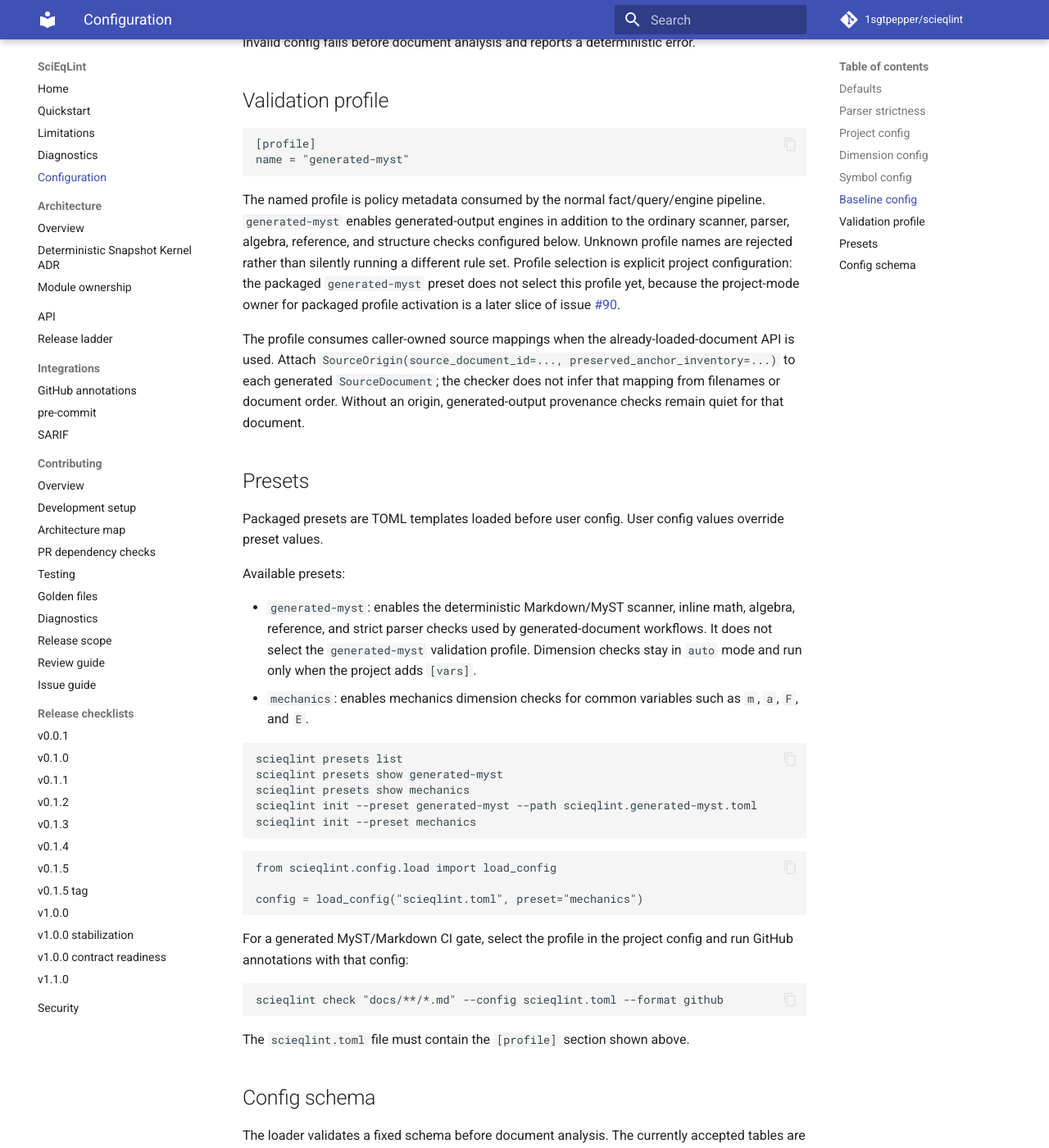
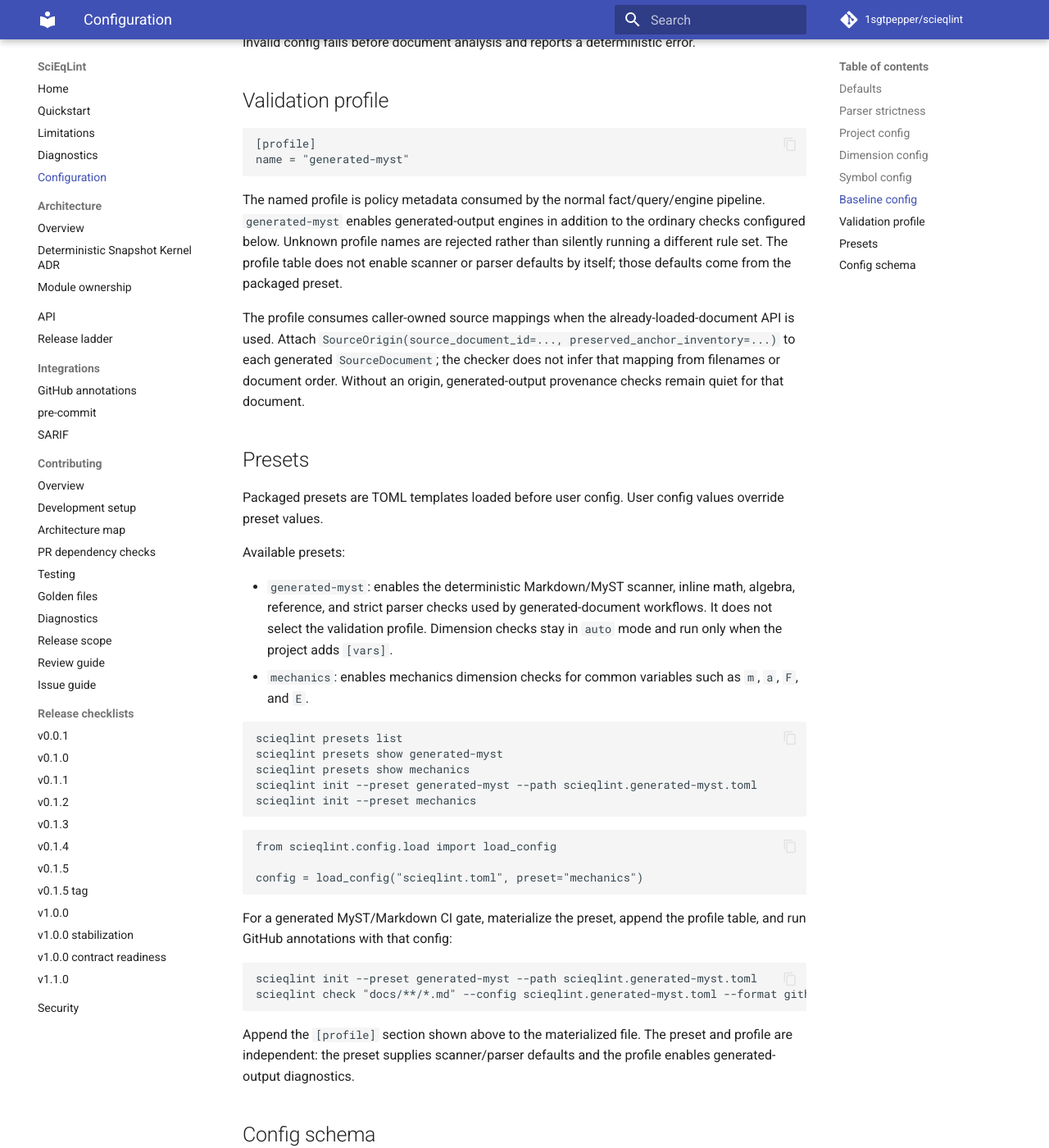
Before and after one commit to 1sgtpepper/scieqlint, an MkDocs documentation site: the page built from docs/configuration.md, in a window 1280 px wide and 1400 px high, scrolled down 3486 px. Shown: the whole window at 82% size. Built offline with MkDocs 1.6.1 and Material for MkDocs 9.7.7, drawn with Linux system fonts in a browser that asks for light colours; comment, search, counter and statistics services are not loaded.

Commit message:
docs: make generated profile workflow executable

````diff
--- a/docs/configuration.md
+++ b/docs/configuration.md
@@ -176,12 +176,10 @@
 
 The named profile is policy metadata consumed by the normal fact/query/engine
 pipeline. `generated-myst` enables generated-output engines in addition to the
-ordinary scanner, parser, algebra, reference, and structure checks configured
-below. Unknown profile names are rejected rather than silently running a
-different rule set. Profile selection is explicit project configuration: the
-packaged `generated-myst` preset does not select this profile yet, because the
-project-mode owner for packaged profile activation is a later slice of issue
-[#90](https://github.com/1sgtpepper/scieqlint/issues/90).
+ordinary checks configured below. Unknown profile names are rejected rather
+than silently running a different rule set. The profile table does not enable
+scanner or parser defaults by itself; those defaults come from the packaged
+preset.
 
 The profile consumes caller-owned source mappings when the already-loaded-document
 API is used. Attach `SourceOrigin(source_document_id=..., preserved_anchor_inventory=...)`
@@ -218,14 +216,17 @@
 config = load_config("scieqlint.toml", preset="mechanics")
 ```
 
-For a generated MyST/Markdown CI gate, select the profile in the project config
-and run GitHub annotations with that config:
+For a generated MyST/Markdown CI gate, materialize the preset, append the
+profile table, and run GitHub annotations with that config:
 
 ```bash
-scieqlint check "docs/**/*.md" --config scieqlint.toml --format github
+scieqlint init --preset generated-myst --path scieqlint.generated-myst.toml
+scieqlint check "docs/**/*.md" --config scieqlint.generated-myst.toml --format github
 ```
 
-The `scieqlint.toml` file must contain the `[profile]` section shown above.
+Append the `[profile]` section shown above to the materialized file. The preset
+and profile are independent: the preset supplies scanner/parser defaults and
+the profile enables generated-output diagnostics.
 
 ## Config schema
 
````
Also changed, not shown: other parts of docs/configuration.md (+1 -1 lines), README.md (+10 -9 lines), docs/index.md (+7 -3 lines), docs/integrations/github-annotations.md (+10 -5 lines), docs/quickstart.md (+7 -5 lines), 2 other files.
